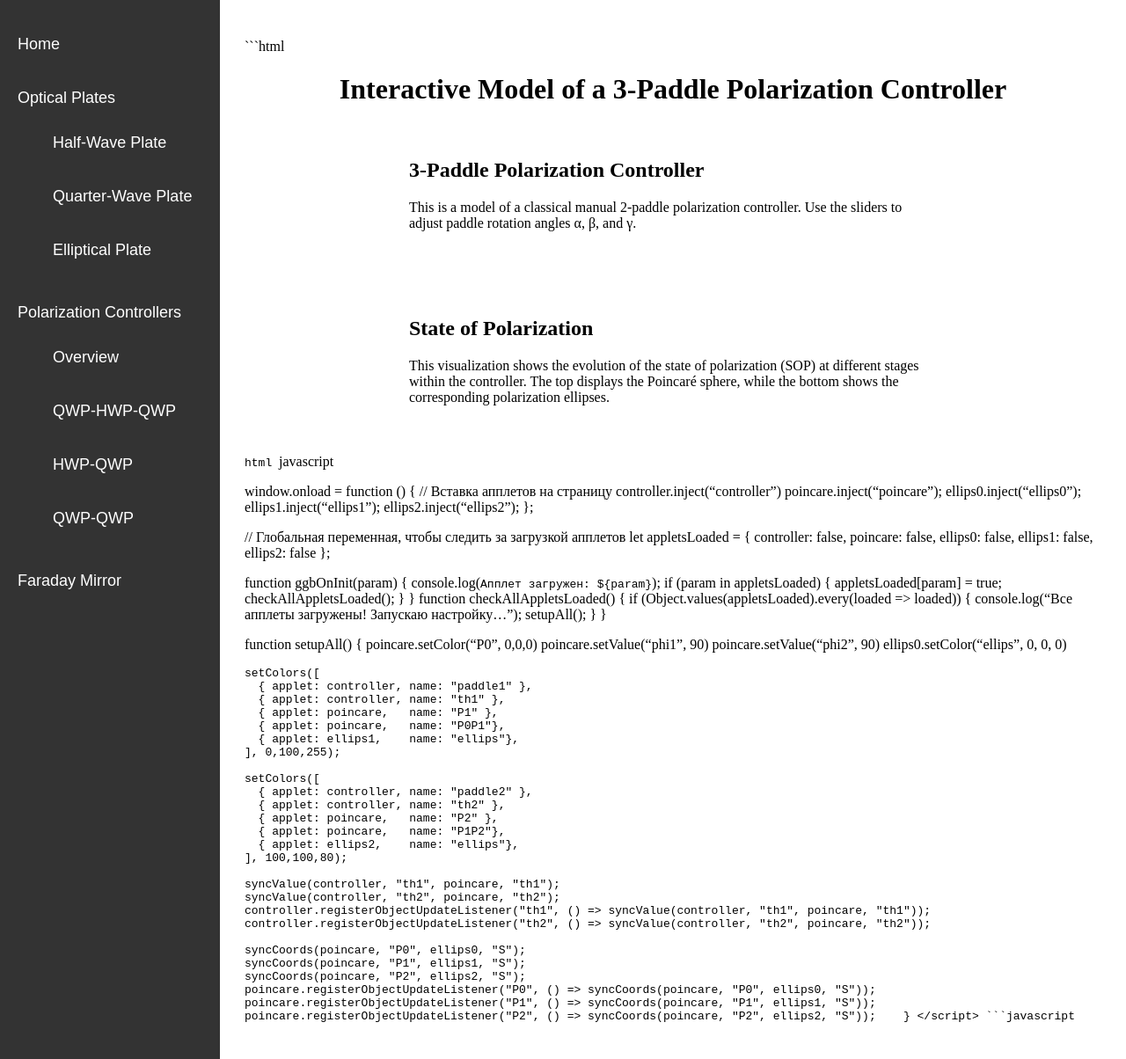
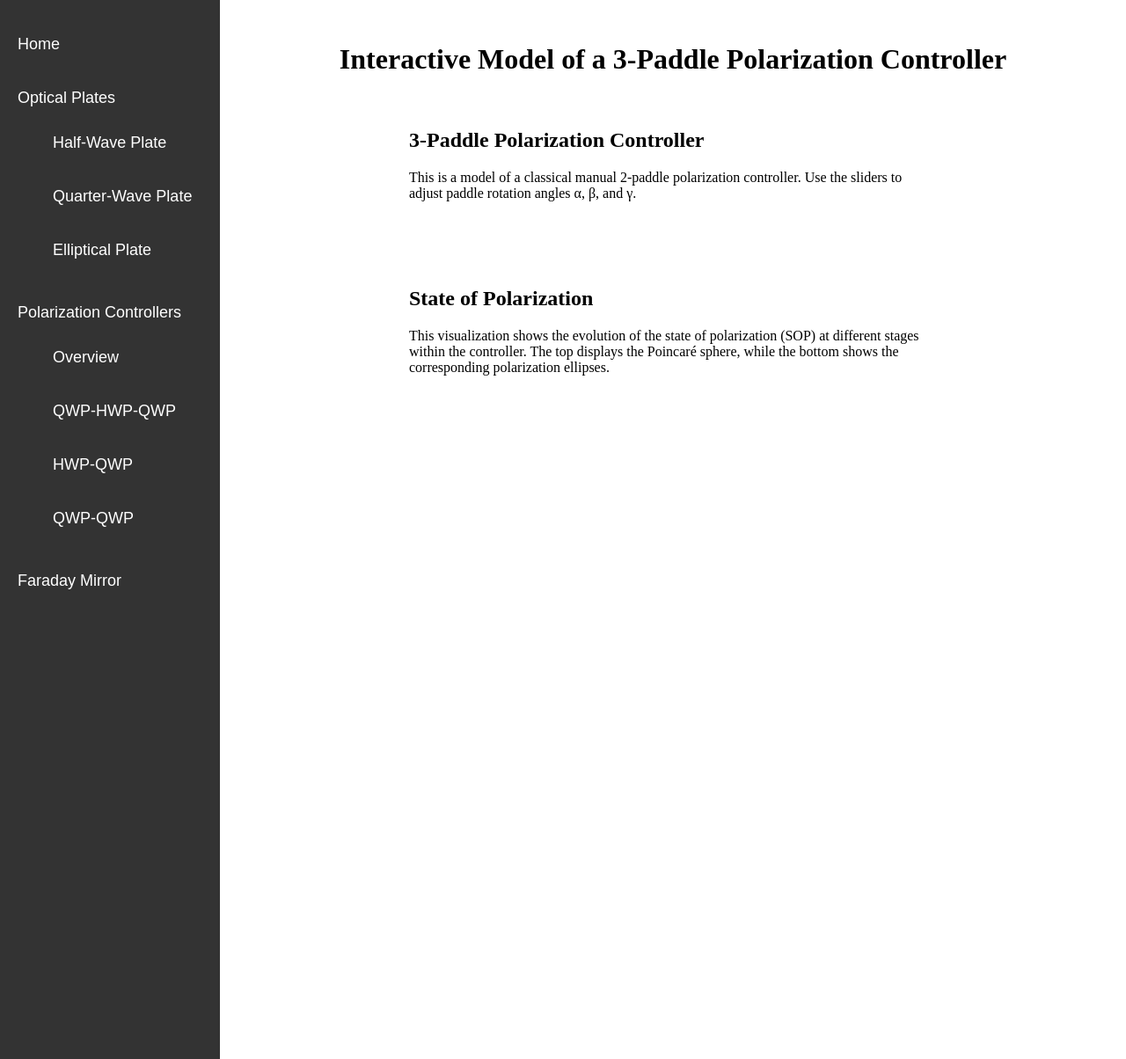
Before and after one commit to Tandemun/Polarization_playground, a Jekyll site: the page built from pages/qwp-qwp.md, in a window 1280 px wide and 1204 px high. Shown: the whole window at 88% size. Built offline with Jekyll 4.4.1, drawn with Linux system fonts in a browser that asks for light colours.

Commit message:
Update qwp-qwp.md

````diff
--- a/pages/qwp-qwp.md
+++ b/pages/qwp-qwp.md
@@ -2,7 +2,7 @@
 layout: default
 title: 3-Paddle Polarization Controller
 ---
-```html
+
 <style>
 
 	h1 {
@@ -74,8 +74,8 @@ title: 3-Paddle Polarization Controller
     <div id="poincare"></div>
   </div>
 </div>
-```html
-```javascript
+
+
 <script>
   // Создание апплетов с уникальными идентификаторами
   var controller = new GGBApplet(createGGBParams("controller", "kfrkrdcp", {width: 600, height: 450}), true);
@@ -151,4 +151,3 @@ function setupAll() {
     poincare.registerObjectUpdateListener("P2", () => syncCoords(poincare, "P2", ellips2, "S"));
 }
 </script>
-```javascript
````
